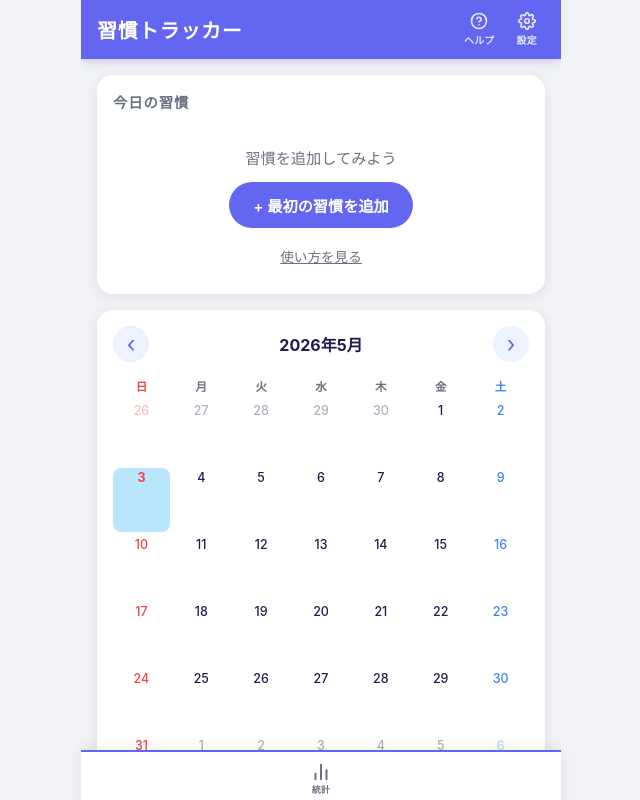
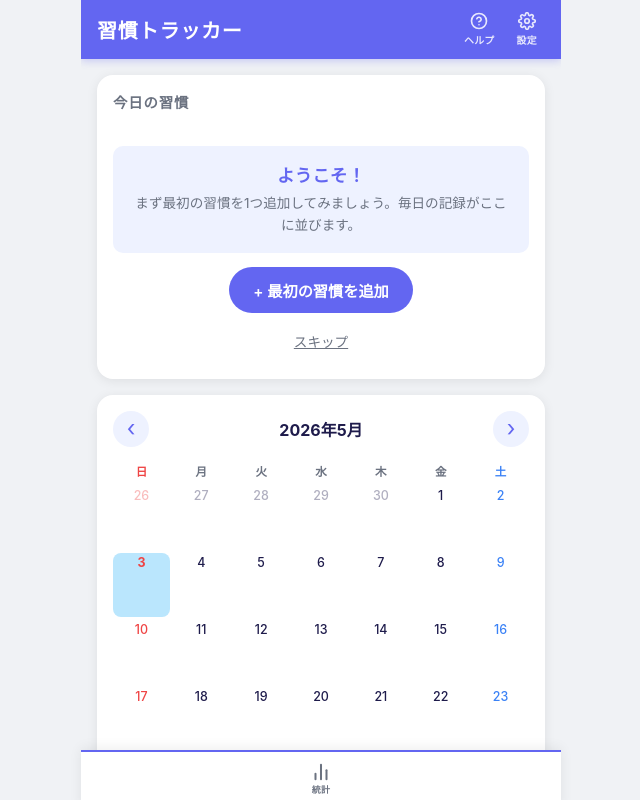
Before and after one commit to Junkoma2/habit-tracker, a React (Vite) app: page / in a window 1280 px wide. Shown: the whole page, without its empty margins (319-959 px from the left). Built offline with nearby package versions, Linux system fonts and the light colour scheme.

Commit message:
初回起動時のウェルカムカードを追加
- 習慣が0件かつ初回訪問時だけ表示
- localStorageで表示済みを記憶し再表示しない
- 最初の習慣を追加するとauto-dismiss
- 「スキップ」ボタンで即非表示

close #12

```diff
--- a/src/App.css
+++ b/src/App.css
@@ -215,6 +215,29 @@
   font-size: 0.95rem;
 }
 
+.welcome-card {
+  width: 100%;
+  background: var(--color-primary-light);
+  border-radius: var(--radius-sm);
+  padding: 16px 18px;
+  text-align: center;
+  display: flex;
+  flex-direction: column;
+  gap: 6px;
+}
+
+.welcome-title {
+  font-size: 1.1rem;
+  font-weight: 700;
+  color: var(--color-primary);
+}
+
+.welcome-body {
+  font-size: 0.85rem;
+  color: var(--color-text-secondary);
+  line-height: 1.6;
+}
+
 .add-first-btn {
   background: var(--color-primary);
   color: #fff;
--- a/src/App.jsx
+++ b/src/App.jsx
@@ -33,6 +33,7 @@ import './App.css'
 const STORAGE_KEY = 'habit-tracker-v1'
 const THEME_STORAGE_KEY = 'habit-tracker-theme'
 const LAST_BACKUP_KEY = 'habit-tracker-last-backup'
+const ONBOARDING_KEY = 'habit-tracker-onboarding-done'
 
 function loadData() {
   try {
@@ -66,6 +67,14 @@ export default function App() {
   const isStandalone =
     window.matchMedia('(display-mode: standalone)').matches ||
     window.navigator.standalone === true
+  const [showWelcome, setShowWelcome] = useState(() => {
+    try { return !localStorage.getItem(ONBOARDING_KEY) } catch { return false }
+  })
+  const dismissWelcome = useCallback(() => {
+    try { localStorage.setItem(ONBOARDING_KEY, '1') } catch {}
+    setShowWelcome(false)
+  }, [])
+
   const [habits, setHabits] = useState(_initial.habits)
   const [records, setRecords] = useState(_initial.records)
   const [themeId, setThemeId] = useState(() => { const t = loadTheme(); applyTheme(t); return t.id })
@@ -187,7 +196,8 @@ export default function App() {
     const id = `h_${Date.now()}`
     setHabits(prev => [...prev, { id, name, color, createdAt: today }])
     setModal(null)
-  }, [today])
+    dismissWelcome()
+  }, [today, dismissWelcome])
 
   const updateHabit = useCallback(({ name, color }) => {
     setHabits(prev =>
@@ -447,13 +457,24 @@ export default function App() {
 
           {habits.length === 0 ? (
             <div className="empty-state">
-              <p className="empty-text">習慣を追加してみよう</p>
+              {showWelcome ? (
+                <div className="welcome-card">
+                  <p className="welcome-title">ようこそ！</p>
+                  <p className="welcome-body">まず最初の習慣を1つ追加してみましょう。毎日の記録がここに並びます。</p>
+                </div>
+              ) : (
+                <p className="empty-text">習慣を追加してみよう</p>
+              )}
               <button className="add-first-btn" onClick={() => setModal({ type: 'add' })}>
                 + 最初の習慣を追加
               </button>
-              <button className="help-link-btn" onClick={() => setModal({ type: 'help' })}>
-                使い方を見る
-              </button>
+              {showWelcome ? (
+                <button className="help-link-btn" onClick={dismissWelcome}>スキップ</button>
+              ) : (
+                <button className="help-link-btn" onClick={() => setModal({ type: 'help' })}>
+                  使い方を見る
+                </button>
+              )}
             </div>
           ) : editMode ? (
             <>
```
